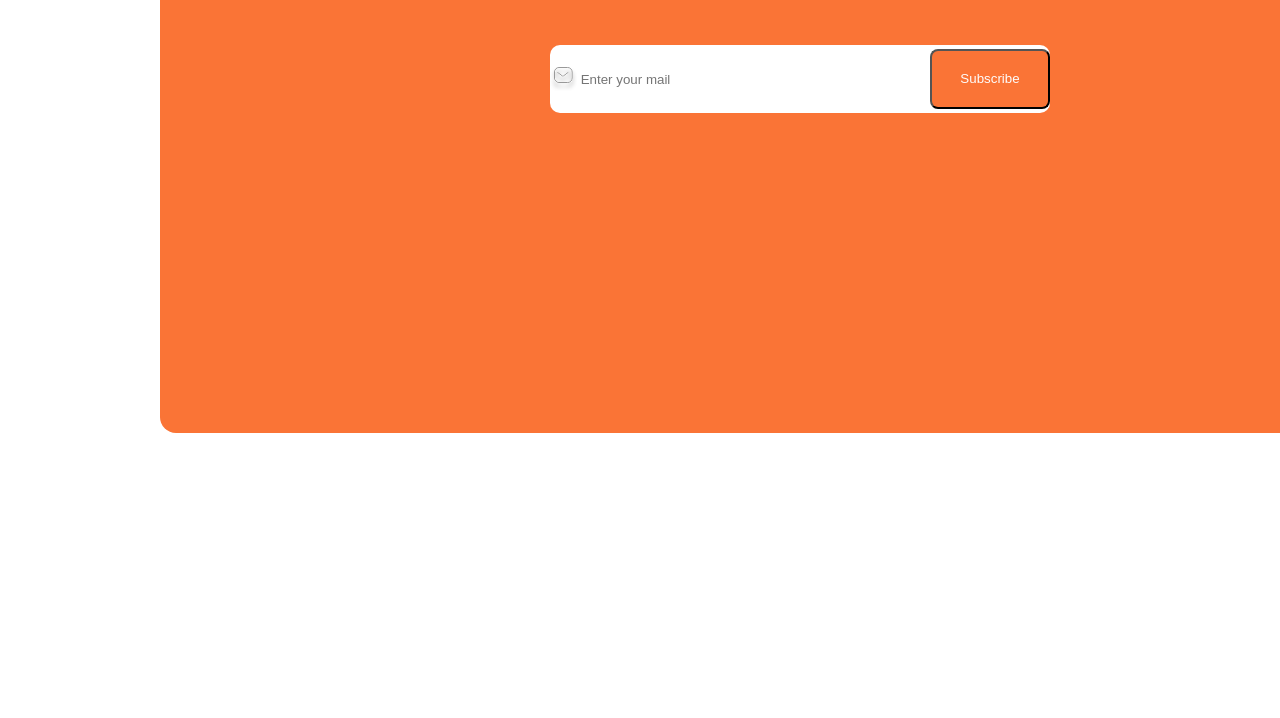
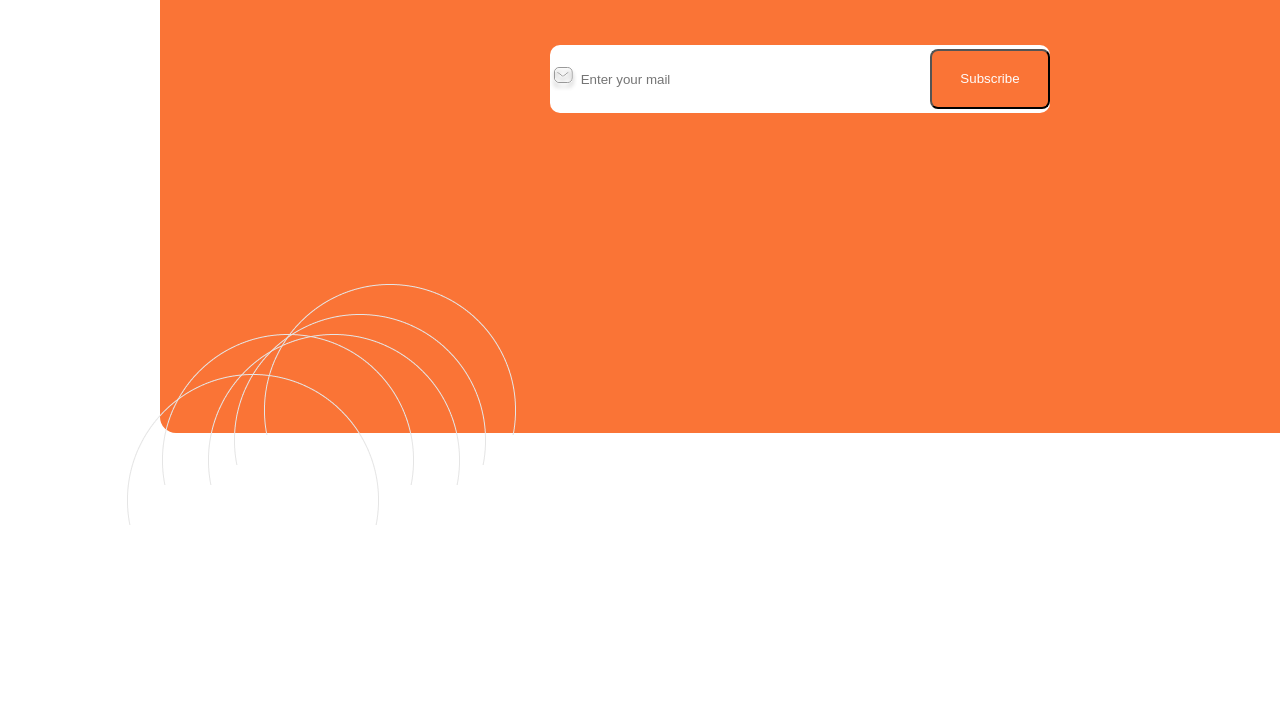
Before and after one commit to zharukandrew/trav-master, a plain HTML site: page index.html in a window 1280 px wide. Shown: the part 5184-5902 px from the top of the page. Drawn offline with Linux system fonts and the light colour scheme; a web font is replaced by a local one.

Commit message:
добавил инфу

```diff
--- a/index.html
+++ b/index.html
@@ -442,6 +442,13 @@
         <div class="subscribe__lists-button"><button>Subscribe</button></div>
 
     </li>
+    <div class="subscribe__border">
+        <div class="subscribe__border-item-1"><img src="img/Ellipse 19.png" alt=""></div>
+        <div class="subscribe__border-item-2"><img src="img/Ellipse 19.png" alt=""></div>
+        <div class="subscribe__border-item-3"><img src="img/Ellipse 19.png" alt=""></div>
+        <div class="subscribe__border-item-4"><img src="img/Ellipse 19.png" alt=""></div>
+        <div class="subscribe__border-item-5"><img src="img/Ellipse 19.png" alt=""></div>
+    </div>
   </section>
   <section class="triabocks">
     <li class="triabocks__list">
--- a/style.scss
+++ b/style.scss
@@ -750,6 +750,41 @@ li{
                 margin-top: 3.5px;
 
             }
+            &__border {
+                position: relative;
+                right: 50px;
+                bottom:150px;
+                &-item-1{
+                    position: absolute;
+                    right: 450px;
+                    top:90px;
+                    right:235px;
+                    width: 389.448px;
+                }
+                &-item-2{
+                    position: absolute;
+                    top:50px;
+                    right: 235px;
+                    width: 354px;
+                }
+                &-item-3{
+                    position: absolute;
+                    top:50px;
+                    right: 235px;
+                    width: 308px;
+                }
+                &-item-4{
+                    position: absolute;
+                    top:30px;
+                    right: 235px;
+                    width:282px;
+                }
+                &-item-5{
+                    position: absolute;
+                    right: 235px;
+                    width:252px;
+                }
+            }
         }
         .triabocks{
             &__list:hover{
```
Also changed, not shown: img/Ellipse 19.png (added), img/Ellipse 23.jpg (added), style.css, 1 other file.
